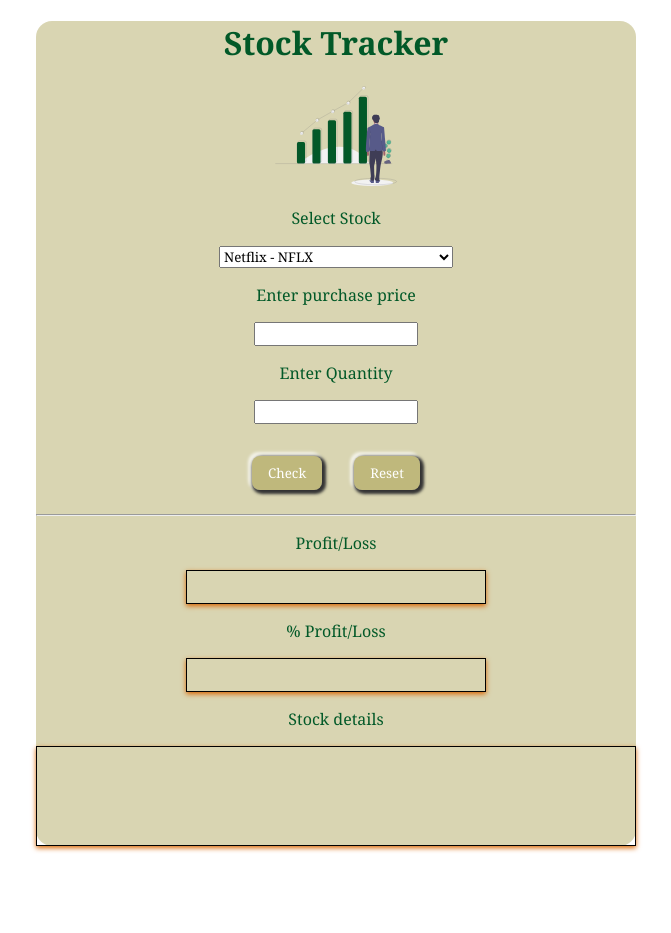
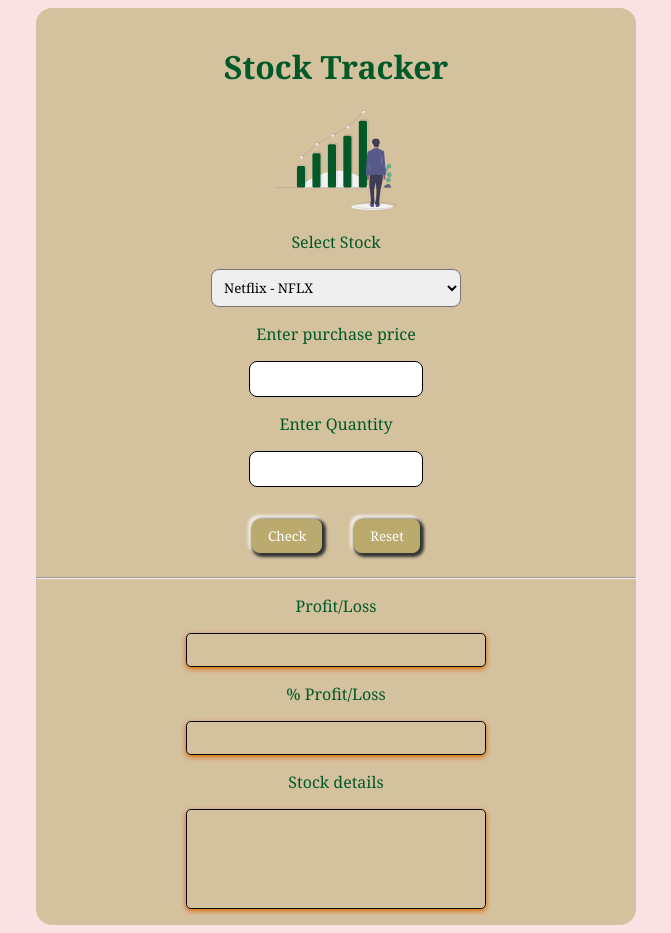
Before and after one commit to DanishOnGit/Stock-tracker-Reactjs, a React (Create React App) app: page / in a window 1280 px wide. Shown: the whole page, without its empty margins (304-975 px from the left). Before the commit the page ends 854 px from the top, so only its background shows below. Built offline with nearby package versions, Linux system fonts and the light colour scheme.

Commit message:
style: padding

```diff
--- a/src/styles.css
+++ b/src/styles.css
@@ -1,13 +1,15 @@
 @import url('https://fonts.googleapis.com/css2?family=Noto+Serif:wght@400;700&display=swap');
 
 *{
+  /* margin: 0; */
+  padding: 0;
   box-sizing: border-box;
   --pri-color:#025928;
   --sec-color:#d96704;
   font-family: 'Noto Serif', serif;
 }
 body{
-  background-color: ;
+  background-color: rgb(248, 226, 226) ;
 }
 
 .App {
@@ -18,6 +20,7 @@ body{
   background-color:rgba(128, 115, 0, 0.301);
   margin: auto;
   color: var(--pri-color);
+  padding: 1rem 0rem;
 }
 
 /* input styling */
@@ -39,11 +42,16 @@ outline: none;
   margin: 0.5rem;
 }
 input{
+  padding: 0.5rem;
 margin:1rem;
+border-radius: 0.5rem;
+border: 1px solid black
 
 /* border:1px solid white; */
 }
 select{
+  padding: 0.5rem;
+  border-radius: 0.5rem;
   margin-bottom: 1rem;
   /* border:1px solid white; */
 }
@@ -62,6 +70,7 @@ padding: 1rem;
 font-weight: 700;
 color: var(--sec-color);
 box-shadow: 0px 2px 5px ;
+border-radius: 0.3rem;
 }
 #percentValue{
   width: 300px;
@@ -72,15 +81,20 @@ box-shadow: 0px 2px 5px ;
   text-align: center;
   font-weight: 700;
   box-shadow: 0px 2px 5px;
+  border-radius: 0.3rem;
+
 
   }
   #stockDetail{
     color: var(--sec-color);
    font-weight: 700;
     height: 100px;
+    width: 300px;
     border: 1px solid black;
     margin: auto;
     box-shadow: 0px 2px 5px;
+    border-radius: 0.3rem;
+
 
   }
   ul{
```
